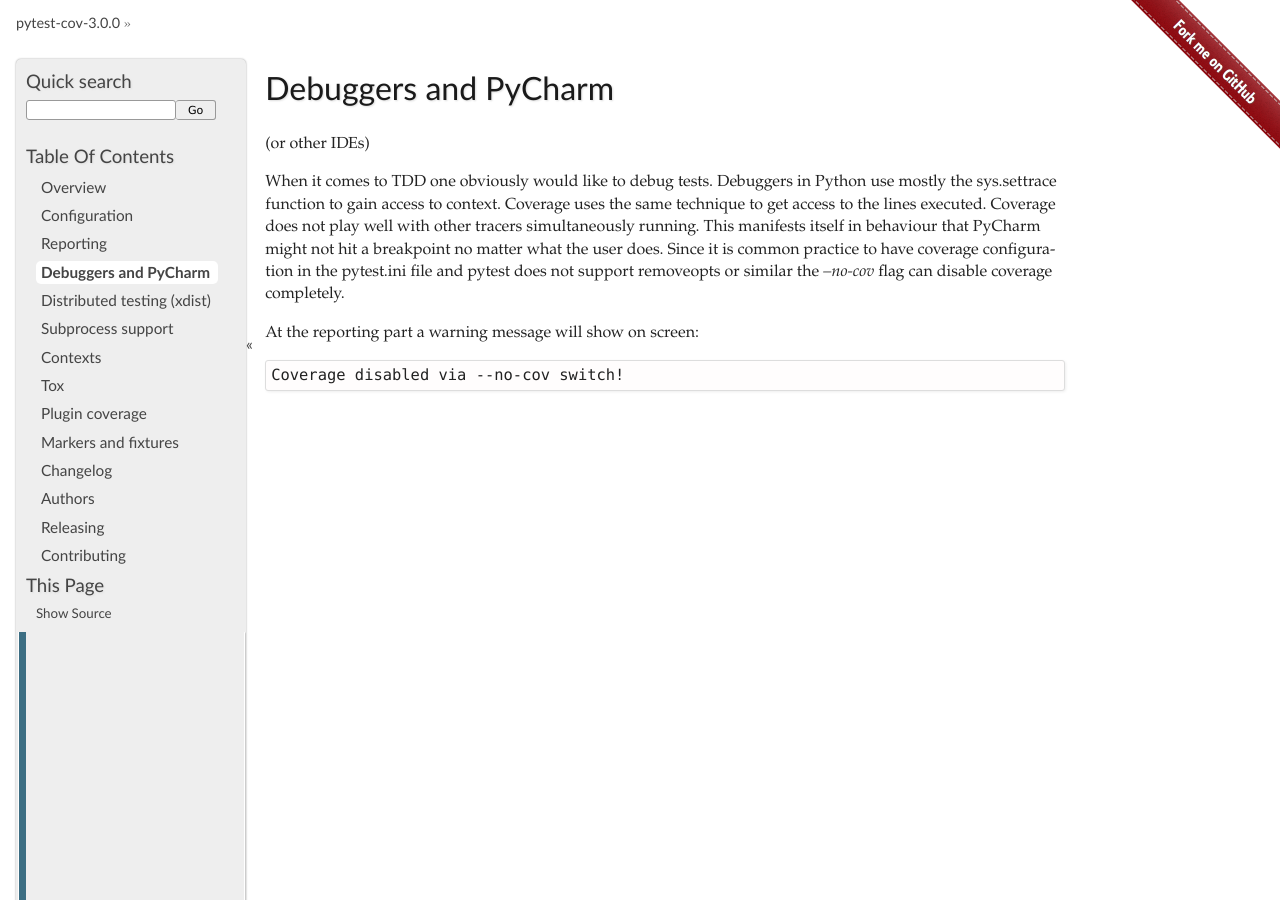
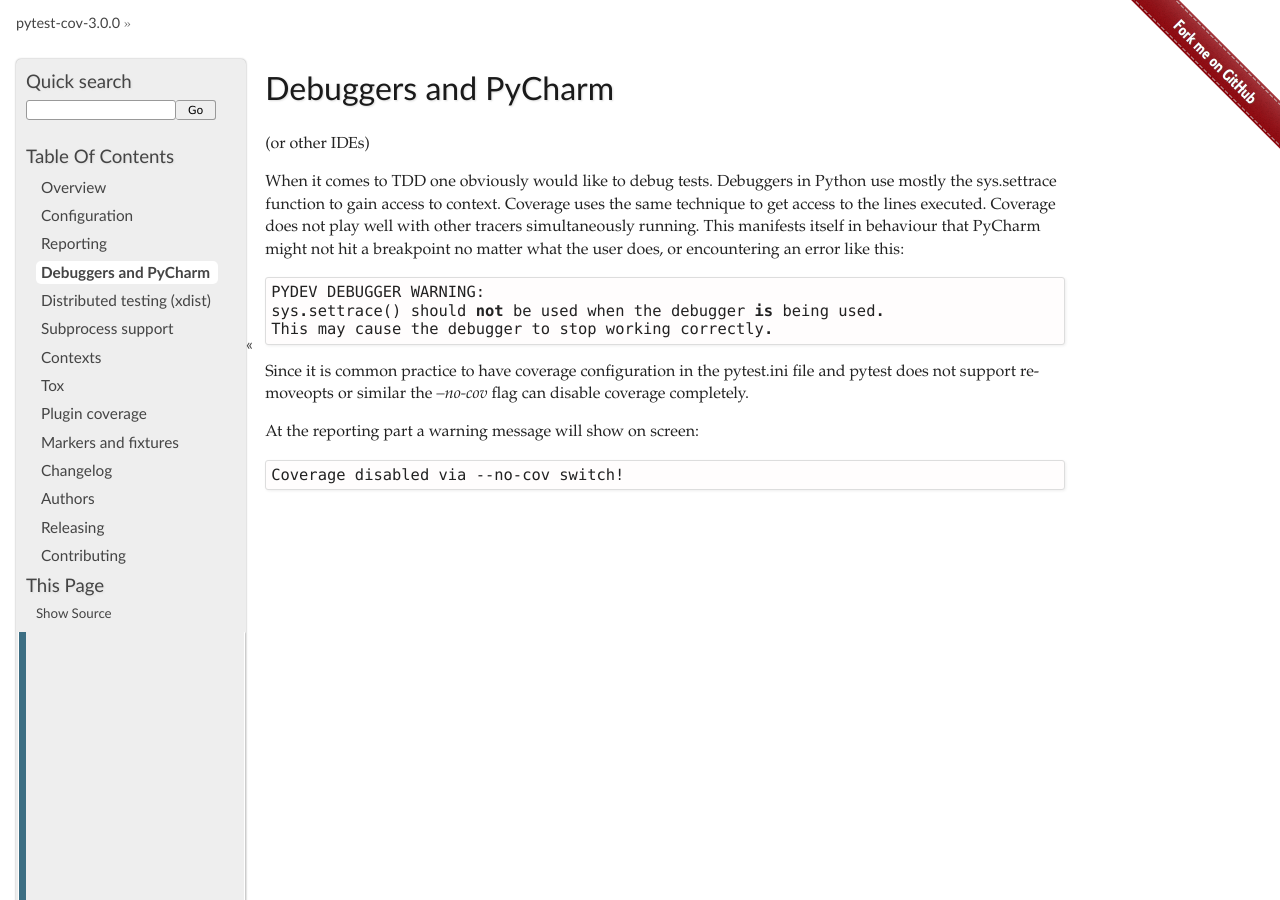
Before and after one commit to pytest-dev/pytest-cov, a Sphinx documentation site: the page built from docs/debuggers.rst, in a window 1280 px wide and 900 px high. Built offline with Sphinx 7.4.7, drawn with Linux system fonts in a browser that asks for light colours.

Commit message:
Add sample error a user might encounter

```diff
--- a/docs/debuggers.rst
+++ b/docs/debuggers.rst
@@ -7,7 +7,13 @@
 When it comes to TDD one obviously would like to debug tests. Debuggers in Python use mostly the sys.settrace function
 to gain access to context. Coverage uses the same technique to get access to the lines executed. Coverage does not play
 well with other tracers simultaneously running. This manifests itself in behaviour that PyCharm might not hit a
-breakpoint no matter what the user does. Since it is common practice to have coverage configuration in the pytest.ini
+breakpoint no matter what the user does, or encountering an error like this::
+
+    PYDEV DEBUGGER WARNING:
+    sys.settrace() should not be used when the debugger is being used.
+    This may cause the debugger to stop working correctly.
+
+Since it is common practice to have coverage configuration in the pytest.ini
 file and pytest does not support removeopts or similar the `--no-cov` flag can disable coverage completely.
 
 At the reporting part a warning message will show on screen::
```
